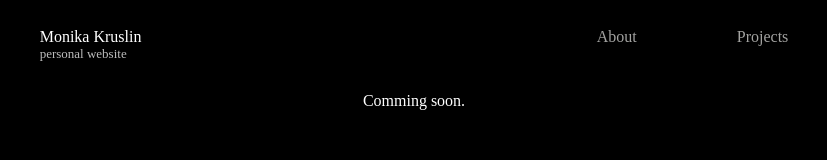
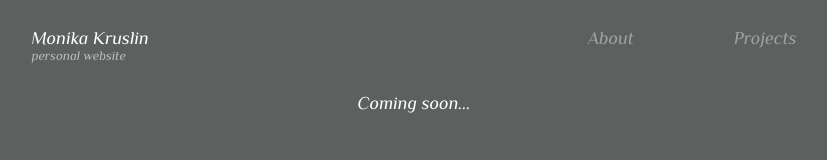
Before and after one commit to mon2101/mon2101.github.io, a plain HTML site: page projects.html in a window 1280 px wide. Shown: the whole page, without its empty margins (226-1053 px from the left). Drawn offline with Linux system fonts and the light colour scheme.

Commit message:
edited font size and back color

```diff
--- a/projects.html
+++ b/projects.html
@@ -6,9 +6,13 @@
     <meta http-equiv="X-UA-Compatible" content="ie=edge">
     <title>HTML 5 Boilerplate</title>
     <link rel="stylesheet" href="style.css">
+    <link rel="preconnect" href="https://fonts.googleapis.com">
+<link rel="preconnect" href="https://fonts.gstatic.com" crossorigin>
+<link href="https://fonts.googleapis.com/css2?family=Lobster+Two:ital,wght@1,700&family=Nunito:wght@300&family=Philosopher:ital@1&display=swap" rel="stylesheet">
   </head>
   <body>
-    <div class="jedan">
+  <div class="sve">
+      <div class="jedan">
         <a href="./index.html"><div class="monika">
           <div>Monika Kruslin</div>
           <div class="logo">personal website</div>
@@ -17,7 +21,10 @@
             <a href= "./about.html">About</a>
             <a href= "./projects.html">Projects</a>
         </div>
+      </div>
+    <div class="dva">
+      <div>Coming soon...</div>
     </div>
-    <div class="dva">
-        <div>Comming soon.</div>
-    </div>
+  </div>
+  </body>
+</html>
--- a/style.css
+++ b/style.css
@@ -1,7 +1,7 @@
 .jedan {
     display: flex;
     flex-direction: row;
-    background-color: black;
+    background-color: rgb(92, 97, 96);
     color: white;
     justify-content: space-around;
     padding-left: 30px;
@@ -11,7 +11,10 @@
 }
 
 body {
-    background-color: black;
+    background-color: rgb(92, 97, 96);
+    font-family: 'Lobster Two', cursive;
+    font-family: 'Nunito', sans-serif;
+    font-family: 'Philosopher', sans-serif;
 }
 
 .aboutiprojects {
@@ -37,7 +40,7 @@ body {
 .dva {
     display: flex;
     flex-direction: column;
-    background-color: black;
+    background-color: rgb(92, 97, 96);
     color: white;
     align-items: center;
     padding-top: 30px;
@@ -60,3 +63,7 @@ a:link {
 body {
     padding-top: 20px;
 }
+
+.sve {
+    font-size: large;
+}
```
Also changed, not shown: about.html (+5 -0 lines), index.html (+5 -0 lines).
